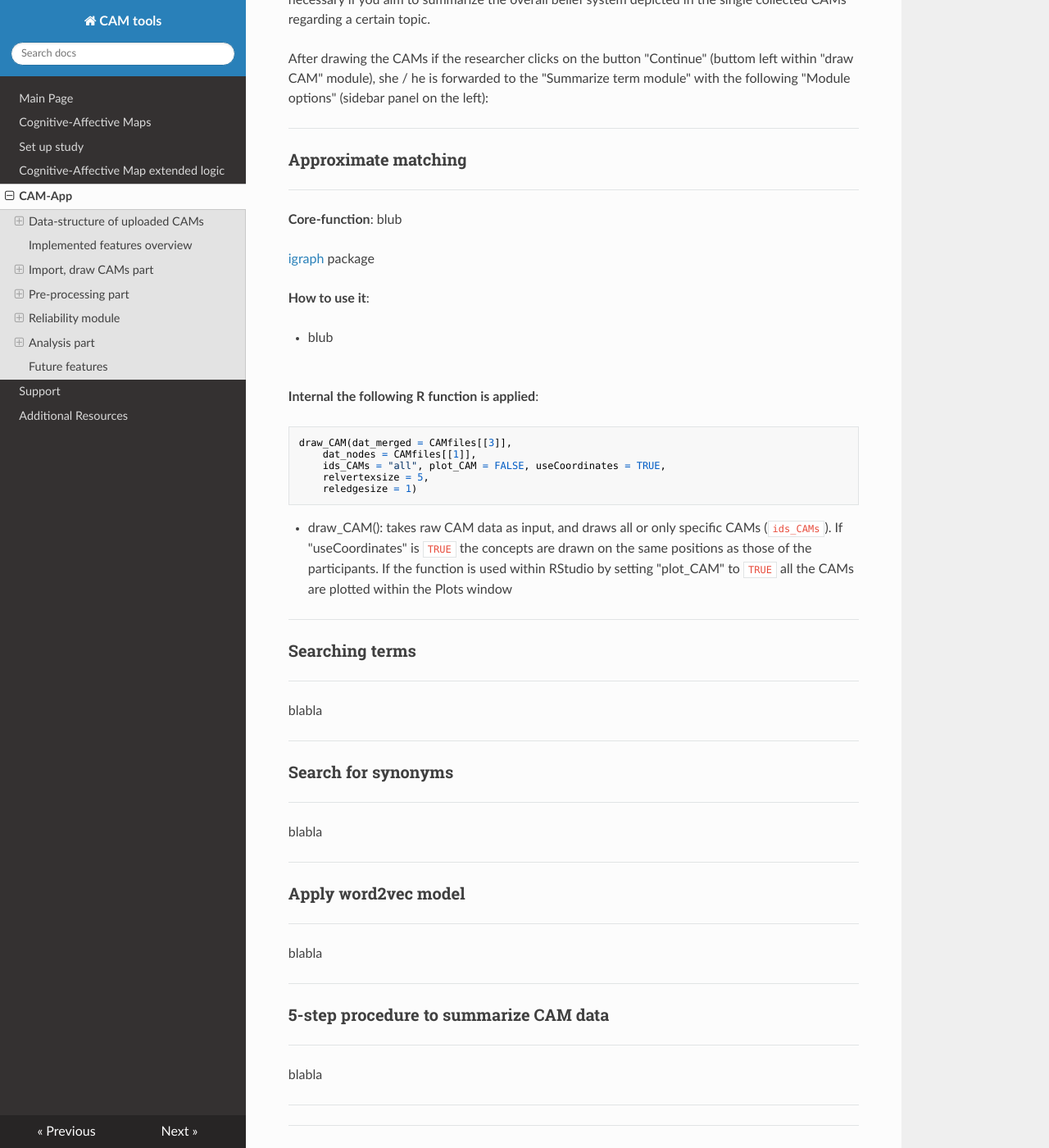
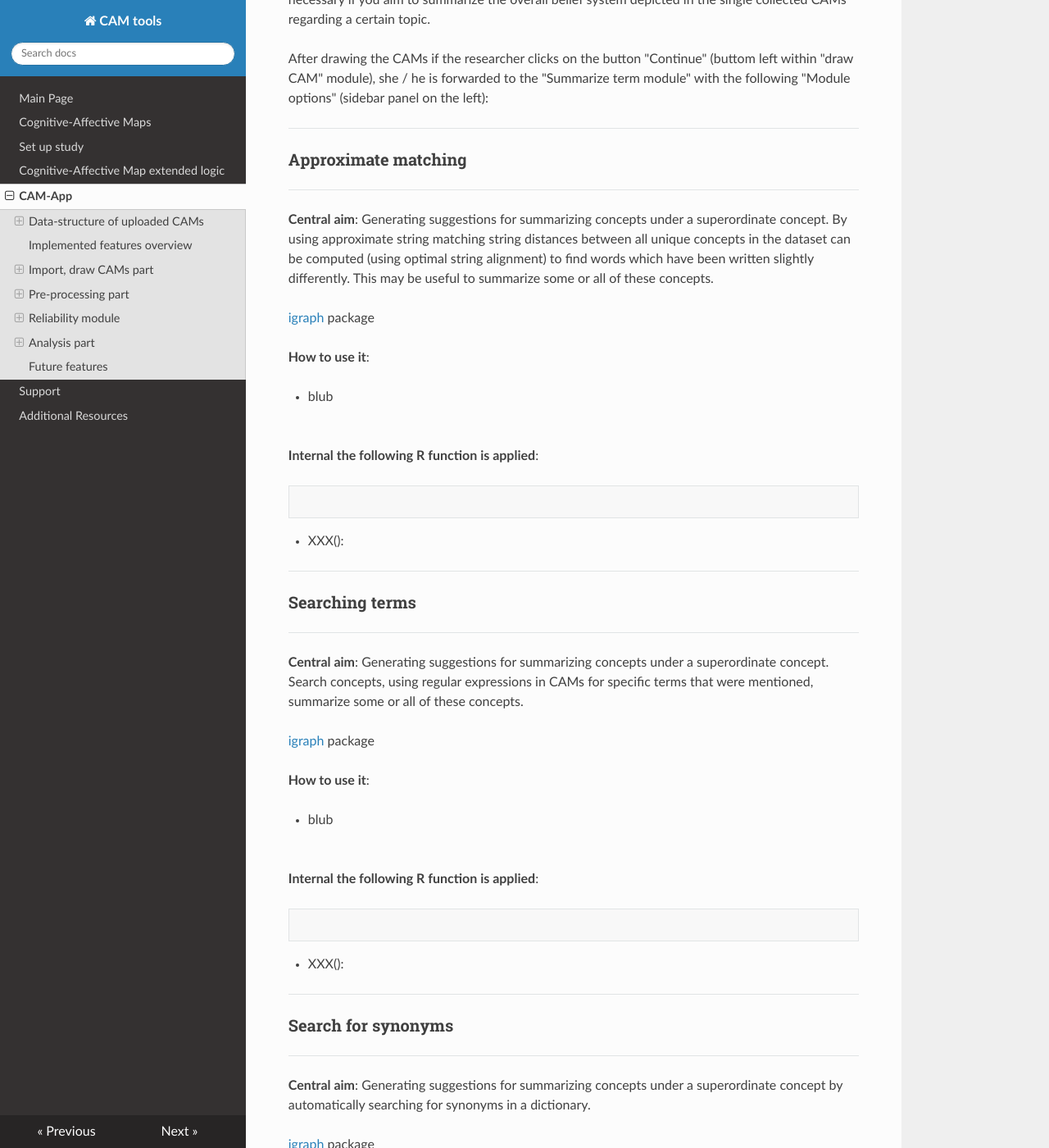
Before and after one commit to FennStatistics/CAMtools_documentation, an MkDocs documentation site: the page built from docs/CAM-App.md, in a window 1280 px wide and 1400 px high, scrolled down 6575 px. Shown: the whole window at 82% size. Built offline with MkDocs 1.6.1, drawn with Linux system fonts in a browser that asks for light colours; nearby versions of some CDN libraries; some of the changed text lies outside the part shown.

Commit message:
Analysis part

````diff
--- a/docs/CAM-App.md
+++ b/docs/CAM-App.md
@@ -249,8 +249,10 @@
 ---
 
 
-**Core-function**:
-blub
+**Central aim**:
+Generating suggestions for summarizing concepts under a superordinate concept. By using approximate string matching string distances between all unique concepts in the dataset can be computed (using optimal string alignment) to find words which have been written slightly differently. This may be useful to summarize some or all of these concepts.
+
+
 
 <a href="https://cran.r-project.org/web/packages/igraph/index.html" target="_blank">igraph</a> package
 
@@ -264,14 +266,10 @@
 **Internal the following R function is applied**:
 
 ```r
-draw_CAM(dat_merged = CAMfiles[[3]],
-    dat_nodes = CAMfiles[[1]],
-    ids_CAMs = "all", plot_CAM = FALSE, useCoordinates = TRUE,
-    relvertexsize = 5,
-    reledgesize = 1)
+
 ```
 
-* draw_CAM(): takes raw CAM data as input, and draws all or only specific CAMs (<code>ids_CAMs</code>). If "useCoordinates" is <code>TRUE</code> the concepts are drawn on the same positions as those of the participants. If the function is used within RStudio by setting "plot_CAM" to <code>TRUE</code> all the CAMs are plotted within the Plots window
+* XXX():
 
 
 
@@ -280,21 +278,85 @@
 ### Searching terms
 ---
 
-blabla
+**Central aim**:
+Generating suggestions for summarizing concepts under a superordinate concept. Search concepts, using regular expressions in CAMs for specific terms that were mentioned, summarize some or all of these concepts.
+
+
+
+<a href="https://cran.r-project.org/web/packages/igraph/index.html" target="_blank">igraph</a> package
+
+
+**How to use it**:
+
+* blub
+
+
+<br>
+**Internal the following R function is applied**:
+
+```r
+
+```
+
+* XXX():
 
 
 ***
 ### Search for synonyms
 ---
 
-blabla
+**Central aim**:
+Generating suggestions for summarizing concepts under a superordinate concept by automatically searching for synonyms in a dictionary.
+
+
+
+
+
+<a href="https://cran.r-project.org/web/packages/igraph/index.html" target="_blank">igraph</a> package
+
+
+**How to use it**:
+
+* blub
+
+
+<br>
+**Internal the following R function is applied**:
+
+```r
+
+```
+
+* XXX():
 
 
 ***
 ### Apply word2vec model
 ---
 
-blabla
+**Central aim**:
+Generating suggestions for clustering and summarizing concepts according to the cosine similarity between (single-word) concepts. Cosine similarity is computed using pre trained large language models from the Python library spaCy.
+
+
+
+
+
+<a href="https://cran.r-project.org/web/packages/igraph/index.html" target="_blank">igraph</a> package
+
+
+**How to use it**:
+
+* blub
+
+
+<br>
+**Internal the following R function is applied**:
+
+```r
+
+```
+
+* XXX():
 
 
 ***
@@ -318,7 +380,7 @@
 ### Train raters for summarizing of concepts
 ---
 
-blabla
+Helps to instruct raters and to draw subsets of concepts mentioned in data on which to train raters.
 
 
 
@@ -326,7 +388,9 @@
 ### Compute inter-rater reliability
 ---
 
-blabla
+Computes the inter-rater reliability for summarizing concepts. Establishes if raters tend to summarize the same concepts together under one superordinate concept, regardless of the exact name they give to the superordinate term.
+
+
 
 
 ***
@@ -334,7 +398,7 @@
 Analysis part
 ----------------
 
-the summarized data can be subsequently analyzed and visualized using multiple implemented functions
+The summarized data can be subsequently analyzed and visualized using multiple implemented functions. Using the "Get Report" function (see below) it is possible to get an report in APA 7 format with multiple descriptive statistics. All the generated graphics / network and the report could be used for articles or reports.
 
 
 ***
````
